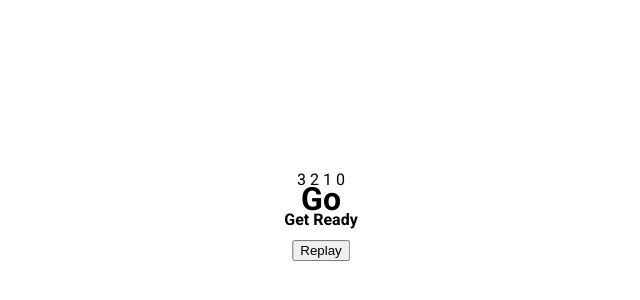
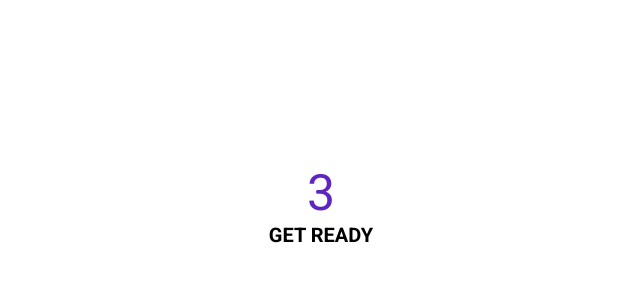
Before and after one commit to Helena2018/animated-countdown, a plain HTML site: page index.html in a window 1280 px wide. Shown: the part 190-490 px from the top of the page, without its empty margins (319-959 px from the left). Drawn offline with Linux system fonts and the light colour scheme.

Commit message:
updated counter animation sytle

```diff
--- a/index.html
+++ b/index.html
@@ -18,10 +18,10 @@
     <h4>Get Ready</h4>
   </div>
 
-  <div class="final show">
+  <!-- <div class="final">
     <h1>Go</h1>
     <button id="replay">Replay</button>
-  </div>
+  </div> -->
   <script src="script.js"></script>
 </body>
 </html>
--- a/style.css
+++ b/style.css
@@ -47,3 +47,62 @@ body {
     transform: translate(-50%, -50%) scale(1);
   }
 }
+
+.nums {
+  color: #5D26C1;
+  font-size: 50px;
+  overflow: hidden;
+  position: relative;
+  width: 250px;
+  height: 50px;
+}
+
+h4 {
+  font-size: 20px;
+  text-transform: uppercase;
+  margin: 5px;
+}
+
+.nums span {
+  position: absolute;
+  top: 50%;
+  left: 50%;
+  transform: translate(-50%, -50%) rotate(120deg);
+  transform-origin: bottom center;
+}
+
+.nums span.in {
+  transform: translate(-50%, -50%) rotate(0deg);
+  animation: goIn 0.5s ease-in-out;
+}
+
+.nums span.out {
+  animation: goOut 0.5% ease-in-out;
+}
+
+@keyframes goIn {
+  0% {
+    transform: translate(-50%, -50%) rotate(120deg);
+  }
+  30% {
+    transform: translate(-50%, -50%) rotate(-20deg);
+  }
+  60% {
+    transform: translate(-50%, -50%) rotate(10deg);
+  }
+  100% {
+    transform: translate(-50%, -50%) rotate(0deg);
+  }
+}
+
+@keyframes goOut {
+  0% {
+    transform: translate(-50%, -50%) rotate(0deg);
+  }
+  60% {
+    transform: translate(-50%, -50%) rotate(20deg);
+  }
+  100% {
+    transform: translate(-50%, -50%) rotate(-120deg);
+  }
+}
```
